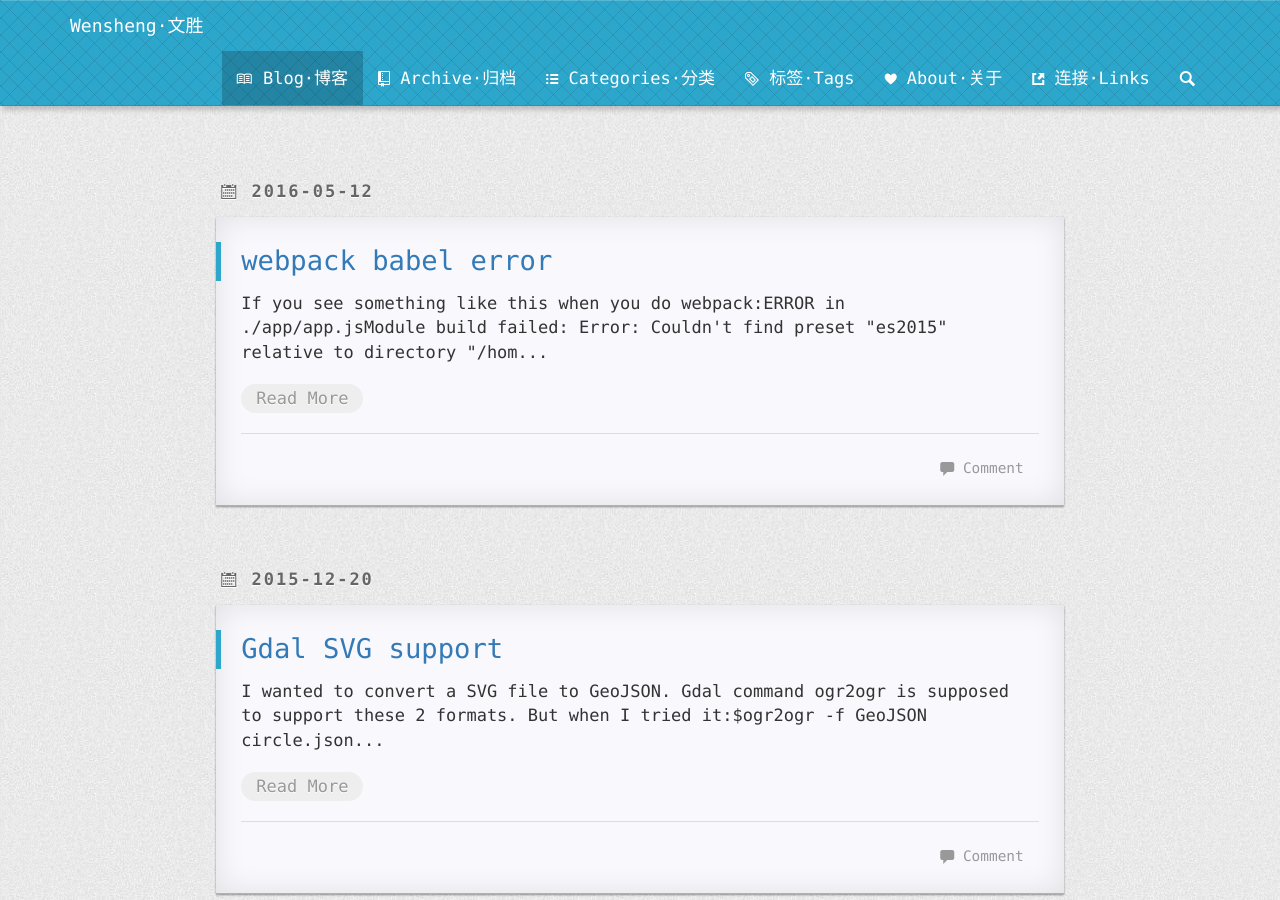
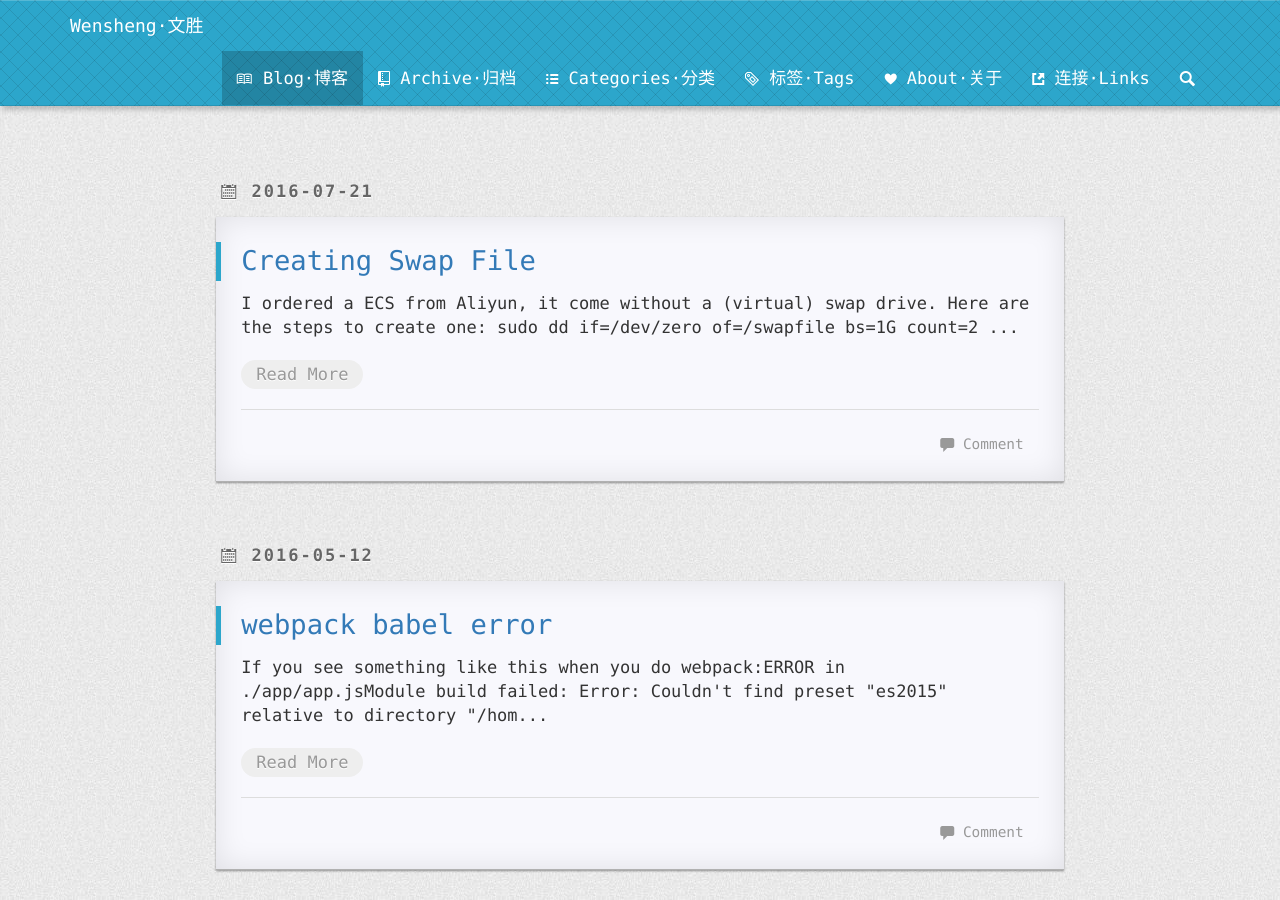
Before and after one commit to wensheng/wensheng.github.io, a Jekyll site: the page built from index.html, in a window 1280 px wide and 900 px high. Built offline with Jekyll 4.4.1, drawn with Linux system fonts in a browser that asks for light colours; nearby versions of some CDN libraries; Markdown is read by kramdown in place of the engine named in the settings; the list of posts is cut into pages by our own code; comment, search, counter and statistics services are not loaded.

Commit message:
jekyll 3.1 compatible now

````diff
--- a/Gemfile
+++ b/Gemfile
@@ -1,2 +1,4 @@
 source 'https://ruby.taobao.org'
 gem 'github-pages'
+gem 'redcarpet'
+gem 'jekyll-paginate'
--- a/_config.yml
+++ b/_config.yml
@@ -1,13 +1,14 @@
+gems: [jekyll-paginate,jekyll-gist]
 # Permalinks
 #
 # Use of `relative_permalinks` ensures post links from the index work properly.
 permalink:           pretty
-relative_permalinks: true
 
 # Setup
 title:               Wensheng·文胜
 tagline:             乱七八糟的东西，主要是编程
 #url:                 http://c.wensheng.org/
+host: "0.0.0.0"
 url:                 ""
 paginate:            10
 paginate_path:       ":num"
--- /dev/null
+++ b/_posts/2016-07-21-make-swap.md
@@ -0,0 +1,19 @@
+---
+layout: post
+title: Creating Swap File
+---
+
+I ordered a ECS from Aliyun, it come without a (virtual) swap drive. Here are the steps to create one:
+
+```bash
+    sudo dd if=/dev/zero of=/swapfile bs=1G count=2
+    sudo chmod 600 /swapfile
+    sudo mkswap /swapfile
+    sudo swapon /swapfile
+```
+
+A 2G swap space is created and activated.  To make it available at next reboot: `sudo vi /etc/fstab`
+
+add this:
+
+    /swapfile   none    swap    sw    0   0
````
Also changed, not shown: steps.md (+8 -3 lines).
